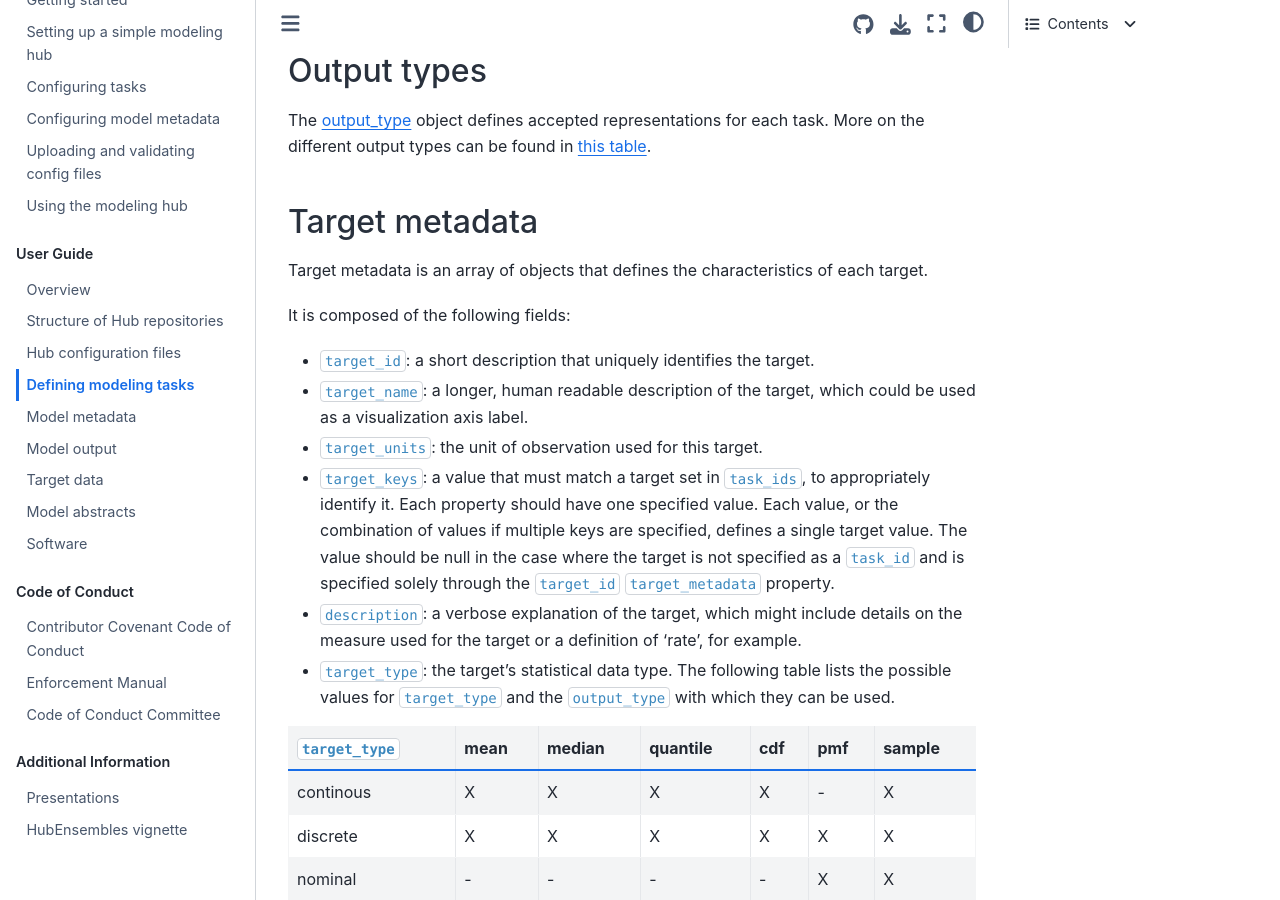
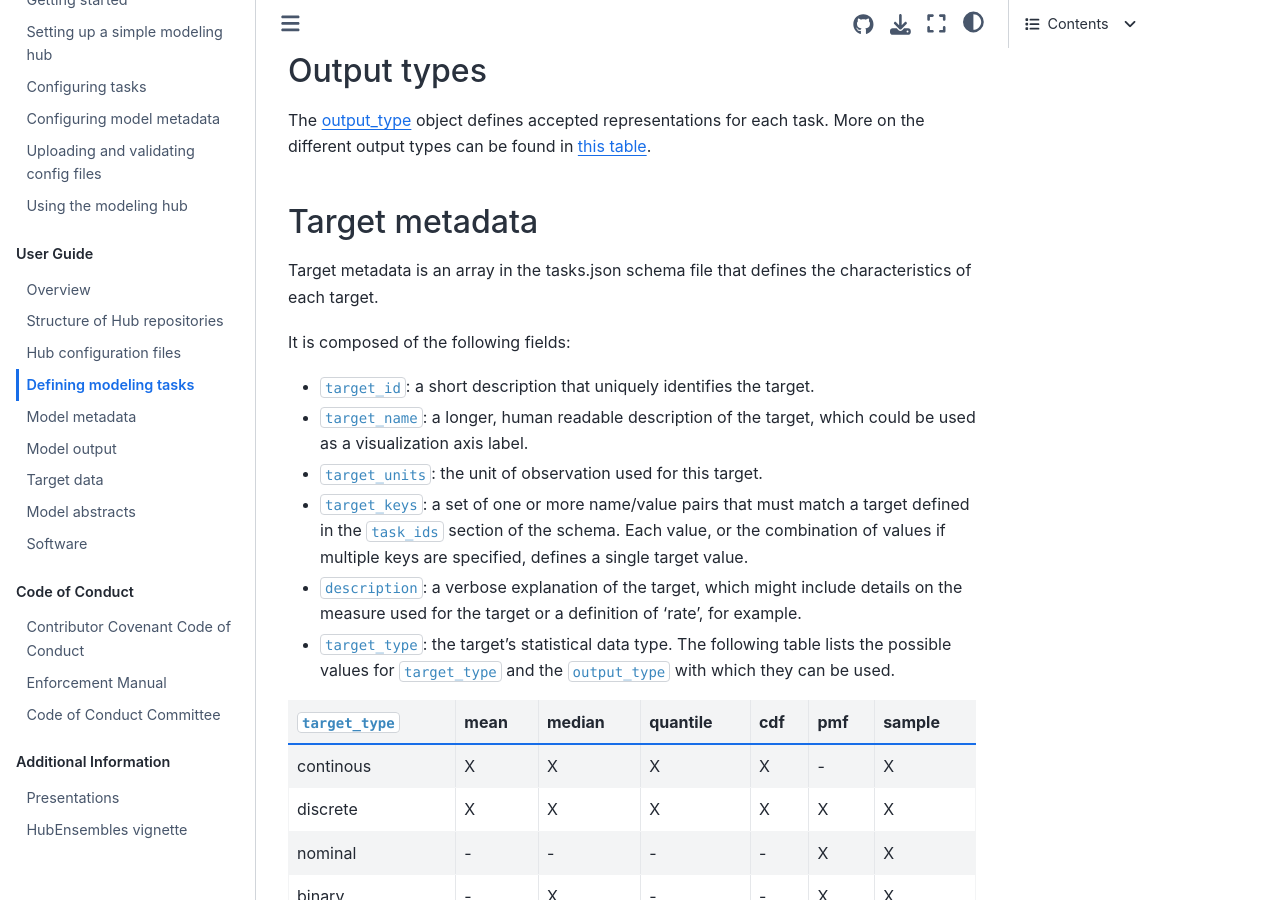
Before and after one commit to hubverse-org/hubDocs, a Sphinx documentation site: the page built from docs/source/user-guide/tasks.md, in a window 1280 px wide and 900 px high, scrolled down 3258 px. Built offline with Sphinx 7.4.7 and the Sphinx Book theme 1.1.4, drawn with Linux system fonts in a browser that asks for light colours.

Commit message:
Update tasks.md
Update target metadata and target_keys definition

```diff
--- a/docs/source/user-guide/tasks.md
+++ b/docs/source/user-guide/tasks.md
@@ -60,13 +60,13 @@ The [output_type](output_types) object defines accepted representations for each
 (target_metadata)=
 ## Target metadata
 
-Target metadata is an array of objects that defines the characteristics of each target.
+Target metadata is an array in the tasks.json schema file that defines the characteristics of each target.
 
 It is composed of the following fields:
 * `target_id`: a short description that uniquely identifies the target.
 * `target_name`: a longer, human readable description of the target, which could be used as a visualization axis label.
 * `target_units`: the unit of observation used for this target.
-* `target_keys`: a value that must match a target set in `task_ids`, to appropriately identify it. Each property should have one specified value. Each value, or the combination of values if multiple keys are specified, defines a single target value. The value should be null in the case where the target is not specified as a `task_id` and is specified solely through the `target_id` `target_metadata` property.
+* `target_keys`: a set of one or more name/value pairs that must match a target defined in the `task_ids` section of the schema. Each value, or the combination of values if multiple keys are specified, defines a single target value.
 * `description`: a verbose explanation of the target, which might include details on the measure used for the target or a definition of 'rate', for example.
 * `target_type`: the target’s statistical data type. The following table lists the possible values for `target_type` and the `output_type` with which they can be used.
 
```
